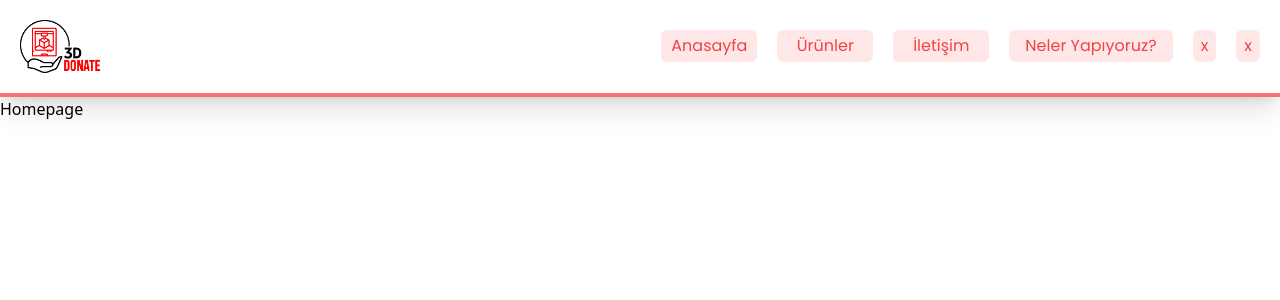
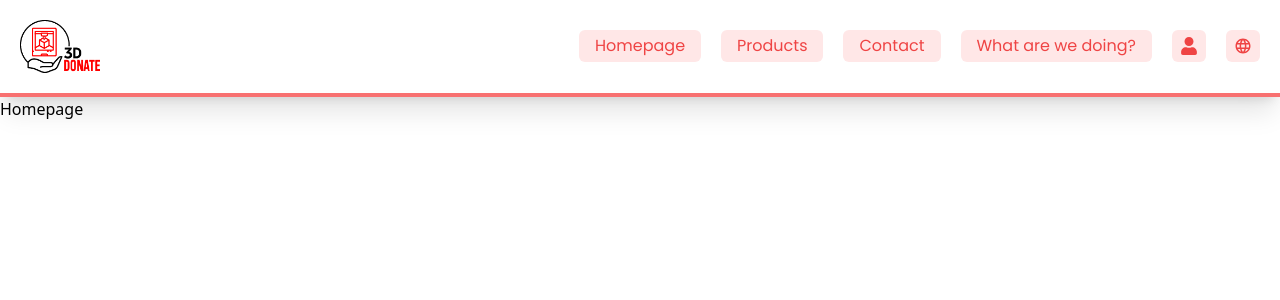
Before and after one commit to jaeger-dvlp/3d-donate-web, a React (Create React App) app: page / in a window 1280 px wide. Shown: the top 300 px of the page. Built offline with nearby package versions, Linux system fonts and the light colour scheme.

Commit message:
translate

```diff
--- a/src/Components/Header.jsx
+++ b/src/Components/Header.jsx
@@ -1,4 +1,9 @@
+import { t } from 'i18next';
 import React from 'react';
+import { FaUser } from 'react-icons/fa';
+import { MdLanguage } from 'react-icons/md';
+import { Link } from 'react-router-dom';
+
 import Images from '../Images';
 
 export default function Header() {
@@ -14,42 +19,64 @@ export default function Header() {
             />
           </a>
         </div>
-        <div className="flex flex-wrap content-center justify-end gap-x-5">
+        <div className="xl:flex lg:flex hidden flex-wrap content-center justify-end gap-x-5">
+          <Link
+            to="/"
+            className="p-1 text-center px-4 min-w-[6rem] transition-all duration-150 rounded-md hover:bg-red-200 bg-[#FFE7E7] text-red-500"
+          >
+            {t('header.homepage')}
+          </Link>
+          <Link
+            to="/"
+            className="p-1 text-center px-4 min-w-[6rem] transition-all duration-150 rounded-md hover:bg-red-200 bg-[#FFE7E7] text-red-500"
+          >
+            {t('header.products')}
+          </Link>
+          <Link
+            to="/"
+            className="p-1 text-center px-4 min-w-[6rem] transition-all duration-150 rounded-md hover:bg-red-200 bg-[#FFE7E7] text-red-500"
+          >
+            {t('header.contact')}
+          </Link>
+          <Link
+            to="/"
+            className="p-1 text-center px-4 min-w-[6rem] transition-all duration-150 rounded-md hover:bg-red-200 bg-[#FFE7E7] text-red-500"
+          >
+            {t('header.whatarewedoing')}
+          </Link>
+          <Link
+            to="/"
+            className="p-1 px-2 flex flex-wrap justify-center content-center text-lg transition-all duration-150 rounded-md hover:bg-red-200 bg-[#FFE7E7] text-red-500"
+          >
+            <FaUser />
+          </Link>
           <button
             type="button"
-            className="p-1 min-w-[6rem] transition-all duration-150 rounded-md hover:bg-red-200 bg-[#FFE7E7] text-red-500"
+            className="p-1 relative group px-2 flex flex-wrap justify-center content-center text-lg transition-all duration-150 rounded-md hover:bg-red-200 bg-[#FFE7E7] text-red-500"
           >
-            Anasayfa
-          </button>
-          <button
-            type="button"
-            className="p-1 min-w-[6rem] transition-all duration-150 rounded-md hover:bg-red-200 bg-[#FFE7E7] text-red-500"
-          >
-            Ürünler
-          </button>
-          <button
-            type="button"
-            className="p-1 min-w-[6rem] transition-all duration-150 rounded-md hover:bg-red-200 bg-[#FFE7E7] text-red-500"
-          >
-            İletişim
-          </button>
-          <button
-            type="button"
-            className="p-1 px-4 min-w-[6rem] transition-all duration-150 rounded-md hover:bg-red-200 bg-[#FFE7E7] text-red-500"
-          >
-            Neler Yapıyoruz?
-          </button>
-          <button
-            type="button"
-            className="p-1 px-2 transition-all duration-150 rounded-md hover:bg-red-200 bg-[#FFE7E7] text-red-500"
-          >
-            x
-          </button>
-          <button
-            type="button"
-            className="p-1 px-2 transition-all duration-150 rounded-md hover:bg-red-200 bg-[#FFE7E7] text-red-500"
-          >
-            x
+            <MdLanguage />
+            <div className="py-1 transition-all duration-200 group-hover:opacity-100 group-hover:scale-100 group-hover:visible opacity-0 scale-75 invisible w-full absolute top-full left-0">
+              <div className="text-sm rounded-md bg-[#FFE7E7] text-red-500">
+                <ul className="grid grid-cols-1 gap-3 py-2">
+                  <li>
+                    <Link
+                      to="/"
+                      className="p-1 text-center transition-all duration-150 rounded-md hover:bg-red-200 bg-[#FFE7E7] text-red-500"
+                    >
+                      TR
+                    </Link>
+                  </li>
+                  <li>
+                    <Link
+                      to="/"
+                      className="p-1 text-center transition-all duration-150 rounded-md hover:bg-red-200 bg-[#FFE7E7] text-red-500"
+                    >
+                      EN
+                    </Link>
+                  </li>
+                </ul>
+              </div>
+            </div>
           </button>
         </div>
       </div>
```
